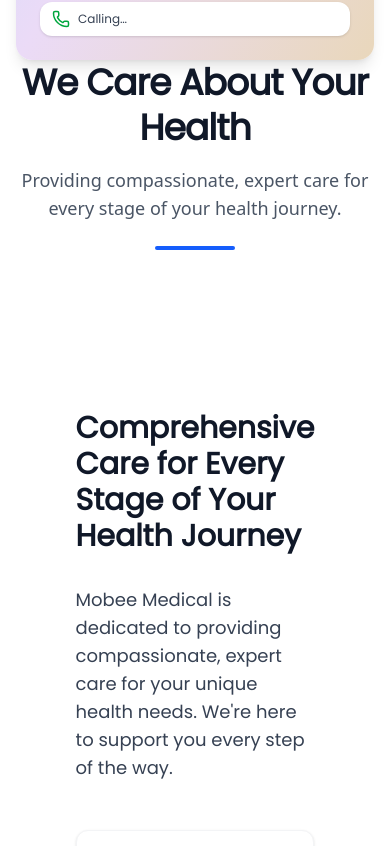
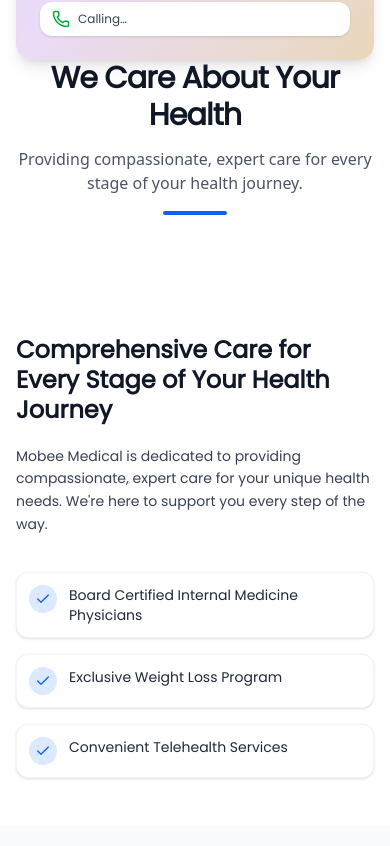
Before and after one commit to afterrender1/mobeemedical, a Next.js app: page / in a window 390 px wide. Shown: the part 964-1810 px from the top of the page. Built offline with nearby package versions, Linux system fonts and the light colour scheme.

Commit message:
we care section responsiveness done

```diff
--- a/components/CareSection.jsx
+++ b/components/CareSection.jsx
@@ -1,3 +1,4 @@
+// components/Care.tsx
 "use client";
 
 import React from "react";
@@ -13,65 +14,67 @@ export default function Care() {
 
   return (
     <>
-<div className="flex flex-col items-center text-center mb-12">
-  {/* Main Heading */}
-  <h1 className="text-4xl sm:text-5xl md:text-6xl font-extrabold text-gray-900 leading-tight tracking-tight" style={{ fontFamily: "Poppins" }}>
+      {/* Heading Section */}
+      <div className="flex flex-col items-center text-center mb-10 sm:mb-12 md:mb-16 px-4 sm:px-6">
+        <h1
+          className="text-3xl sm:text-4xl md:text-5xl lg:text-6xl font-extrabold text-gray-900 leading-tight tracking-tight"
+          style={{ fontFamily: "Poppins" }}
+        >
           We Care About Your Health
         </h1>
 
-  {/* Subheading / Accent */}
-  <p className="mt-4 text-lg sm:text-xl text-gray-600 max-w-2xl">
+        <p className="mt-3 sm:mt-4 text-base sm:text-lg md:text-xl text-gray-600 max-w-2xl">
           Providing compassionate, expert care for every stage of your health journey.
         </p>
 
-  {/* Optional underline accent */}
-  <div className="mt-6 w-20 h-1 bg-blue-600 rounded-full"></div>
+        <div className="mt-4 sm:mt-6 w-16 sm:w-20 h-1 bg-blue-600 rounded-full"></div>
       </div>
 
-    <section className="mx-34 bg-white py-16" style={{fontFamily : "poppins"}}>
-      <div className=" px-6 flex flex-col lg:flex-row items-center gap-12">
+      {/* Main Care Section */}
+      <section
+        className="bg-white py-12 sm:py-16 md:py-20 lg:py-24"
+        style={{ fontFamily: "Poppins" }}
+      >
+        <div className="mx-auto max-w-8xl px-4 sm:px-6 md:px-8 lg:px-10 xl:px-12 2xl:px-16 xl:mx-34 flex flex-col lg:flex-row items-center gap-8 lg:gap-12">
           {/* Left Image */}
-        <div className="flex-1 relative w-full h-64 sm:h-80 lg:h-135">
+          <div className="flex-1 relative w-full h-[280px] xs:h-[320px] sm:h-[380px] md:h-[450px] lg:h-[520px] xl:h-[600px] rounded-2xl overflow-hidden shadow-lg">
             <Image
-            src="/images/care.png" // replace with your image
+              src="/images/care.png"
               alt="Comprehensive Care"
               fill
-            className="object-cover rounded-xl "
+              className="object-cover"
+              sizes="(max-width: 768px) 100vw, (max-width: 1024px) 90vw, 50vw"
+              priority
             />
           </div>
 
           {/* Right Content */}
-      <div className="flex-1 flex flex-col gap-6 space-y-2">
-  <h2 className="text-3xl sm:text-4xl font-semibold text-gray-900">
+          <div className="flex-1 flex flex-col gap-5 sm:gap-6">
+            <h2 className="text-2xl sm:text-3xl md:text-4xl lg:text-5xl font-semibold text-gray-900 leading-tight">
               Comprehensive Care for Every Stage of Your Health Journey
             </h2>
-  <p className="text-gray-700 text-lg">
+            <p className="text-gray-700 text-sm sm:text-base md:text-lg leading-relaxed">
               Mobee Medical is dedicated to providing compassionate, expert care
               for your unique health needs. We're here to support you every step
               of the way.
             </p>
 
-  {/* Features Cards */}
-  <div className="grid grid-cols-1 sm:grid-cols-2 gap-6 mt-4">
+            {/* Features Grid */}
+            <div className="grid grid-cols-1 sm:grid-cols-2 gap-4 sm:gap-5 mt-4 sm:mt-6">
               {features.map((feature) => (
                 <div
                   key={feature}
-        className="flex items-start gap-4 p-4 bg-white border border-gray-100 rounded-xl shadow hover:shadow-lg transition-shadow"
+                  className="flex items-start gap-3 sm:gap-4 p-3 sm:p-4 bg-white border border-gray-100 rounded-xl shadow hover:shadow-lg transition-shadow"
                 >
-        <div className="shrink-0 bg-blue-100 text-blue-600 rounded-full p-2">
-          <Check className="w-5 h-5" />
+                  <div className="shrink-0 bg-blue-100 text-blue-600 rounded-full p-1.5 sm:p-2">
+                    <Check className="w-4 h-4 sm:w-5 sm:h-5" />
                   </div>
-        <p className="text-gray-800 font-medium">{feature}</p>
+                  <p className="text-gray-800 font-medium text-sm sm:text-base">{feature}</p>
                 </div>
               ))}
             </div>
           </div>
-
         </div>
-
-      {/* Optional Right Image for two-image layout */}
-
-
       </section>
     </>
   );
```
Lines whose indentation alone changed are shown as unchanged.
